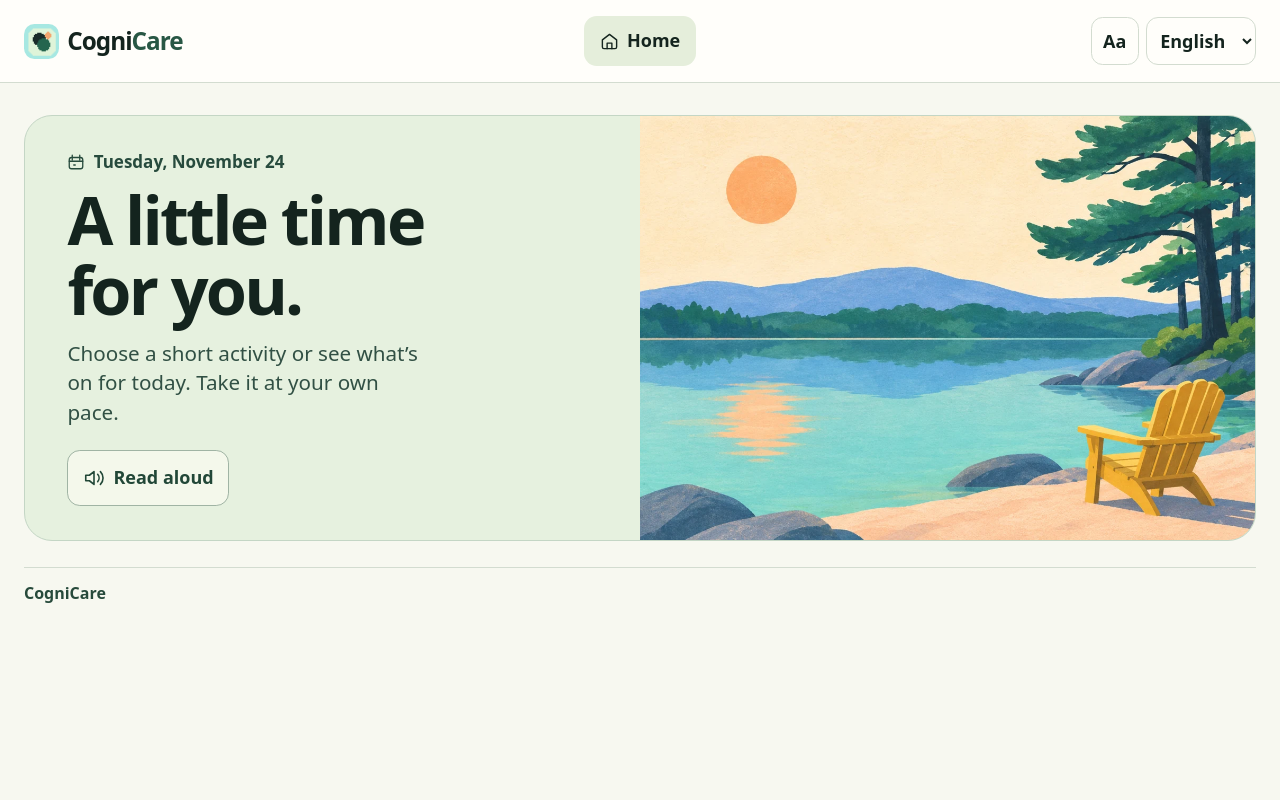
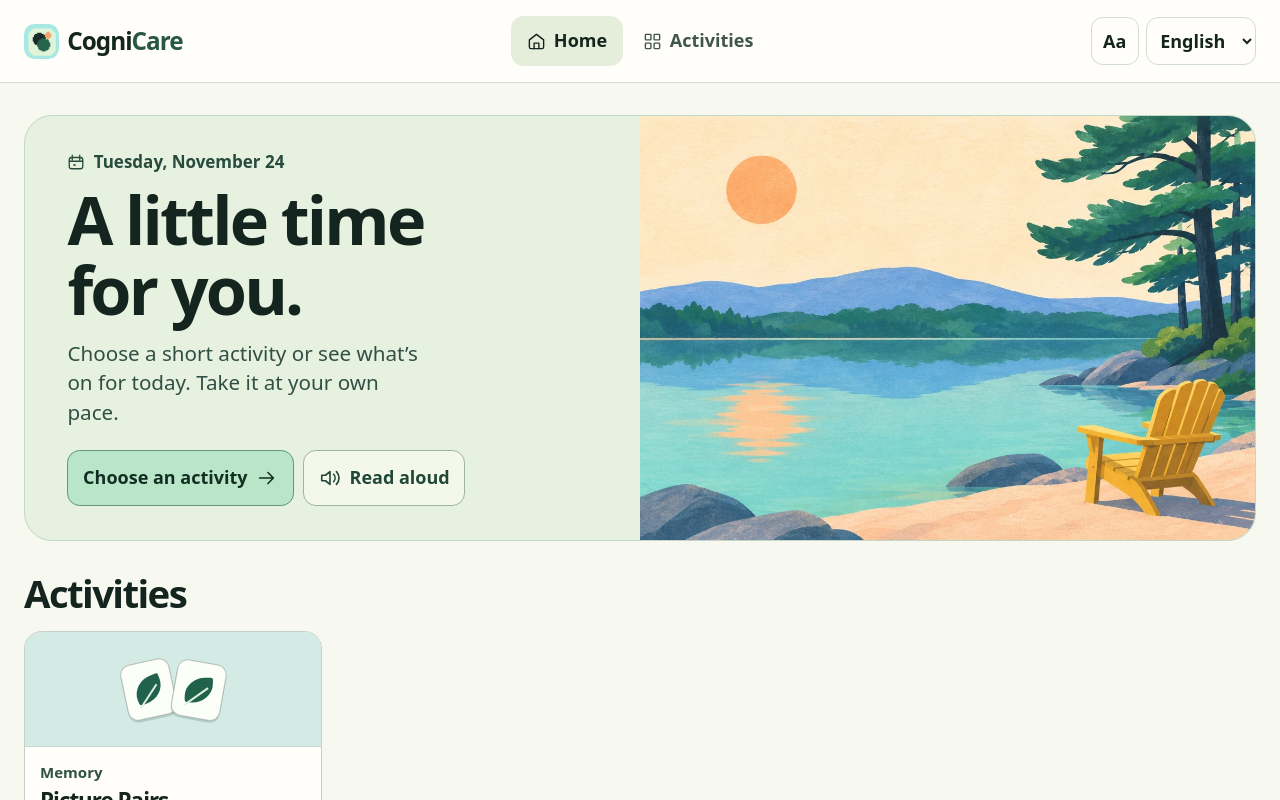
Before and after one commit to OzPol/CogniCare, a Next.js app: page / in a window 1280 px wide. Shown: the top 800 px of the page. Built offline with nearby package versions, Linux system fonts and the light colour scheme; a web font is replaced by a local one.

Commit message:
Add Picture Pairs
Refs #4

```diff
--- a/src/ui/app.tsx
+++ b/src/ui/app.tsx
@@ -1,26 +1,47 @@
 "use client";
 
 import { useEffect, useRef, useState } from "react";
-import { type Locale } from "@/shared/domain";
-import { copy } from "./copy";
+import { type Game, type Level, type Locale, type Round } from "@/shared/domain";
+import { copy, gameCopy } from "./copy";
+import { ActivityArt, Exercise, type Score } from "./games";
 import { Icon } from "./icons";
 
-type View = "home";
+type View = "home" | "activities" | "game" | "complete";
 type MainView = Extract<View, "home" | "activities" | "today" | "care">;
 const navigation: { view: MainView; icon: string }[] = [
   { view: "home", icon: "home" },
+  { view: "activities", icon: "games" },
 ];
 const voices = { en: "en-US", es: "es-US" };
+
+function ActivityList({ locale, items, choose }: { locale: Locale; items: readonly Game[]; choose: (game: Game) => void }) {
+  return <div className="activity-grid">{items.map((game) => {
+    const detail = gameCopy[locale][game];
+    return <button key={game} className="activity-card" onClick={() => choose(game)}>
+      <ActivityArt game={game} />
+      <span className="activity-body">
+        <span className="domain">{detail.domain}</span>
+        <strong>{detail.title}</strong>
+        <span className="card-description">{detail.description}</span>
+        <span className="card-action" aria-hidden="true">{copy[locale].playNow}<Icon name="arrow" size={20} /></span>
+      </span>
+    </button>;
+  })}</div>;
+}
 
 export function App({ preview }: { preview: boolean }) {
   const [locale, setLocale] = useState<Locale>("en");
   const t = copy[locale];
   const [larger, setLarger] = useState(false);
   const [view, setView] = useState<View>("home");
+  const [game, setGame] = useState<Game>("MATCH");
+  const [roundNo, setRoundNo] = useState(0);
+  const items: readonly Game[] = ["MATCH"];
   const [online, setOnline] = useState(true);
   const [notice, setNotice] = useState<keyof typeof copy.en | null>(null);
   const [speaking, setSpeaking] = useState(false);
   const [date, setDate] = useState<Date | null>(null);
+  const [completed, setCompleted] = useState<{ round: Round } | null>(null);
   const main = useRef<HTMLElement>(null);
   const initialized = useRef(false);
 
@@ -31,6 +52,13 @@ export function App({ preview }: { preview: boolean }) {
     setView(destination);
     window.scrollTo(0, 0);
     requestAnimationFrame(() => main.current?.querySelector<HTMLElement>("h1")?.focus({ preventScroll: true }));
+  }
+
+  function choose(game: Game) {
+    setGame(game);
+    setRoundNo((value) => value + 1);
+    setCompleted(null);
+    navigate("game");
   }
 
   useEffect(() => {
@@ -83,10 +111,20 @@ export function App({ preview }: { preview: boolean }) {
     synthesis.speak(utterance);
   }
 
+  function complete(score: Score, difficulty: Level) {
+    const round: Round = { ...score, difficulty, game, playedAt: new Date().toISOString() };
+    setCompleted({ round });
+    navigate("complete");
+  }
+
   const today = date && new Intl.DateTimeFormat(locale, { weekday: "long", month: "long", day: "numeric" }).format(date);
-  const activeNav = view;
+  const activeNav = view === "game" || view === "complete" ? "activities" : view;
+  const gameName = gameCopy[locale][game].title;
 
-  const speechText = t.pageTitle + " " + t.welcome;
+  const speechText = view === "home" ? t.pageTitle + " " + t.welcome :
+    view === "activities" ? t.activities + ". " + items.map((item) => gameCopy[locale][item].title).join(". ") :
+    view === "game" ? gameCopy[locale][game].instructions :
+    t.wellDone + " " + t.giveTime;
 
   return (
     <>
@@ -129,6 +167,7 @@ export function App({ preview }: { preview: boolean }) {
               <h1 id="hero-title" tabIndex={-1}>{t.pageTitle}</h1>
               <p>{t.welcome}</p>
               <div className="hero-actions">
+                <button className="button primary" onClick={() => navigate("activities")}>{t.play}<Icon name="arrow" /></button>
                 <button className="button voice" onClick={() => speak(speechText)}><Icon name="audio" />{speaking ? t.stop : t.read}</button>
               </div>
             </div>
@@ -139,7 +178,29 @@ export function App({ preview }: { preview: boolean }) {
               </picture>
             </div>
           </section>
+          <section className="home-activities" aria-labelledby="home-activities">
+            <div className="section-heading">
+              <h2 id="home-activities">{t.activities}</h2>
+            </div>
+            <ActivityList locale={locale} items={items} choose={choose} />
+          </section>
         </>}
+        {view === "activities" && <section className="workbench activities-view">
+          <div className="screen-top"><div><h1 tabIndex={-1}>{t.activities}</h1><p className="view-intro">{t.welcome}</p></div>
+            <button className="button voice" onClick={() => speak(speechText)}><Icon name="audio" />{speaking ? t.stop : t.read}</button></div>
+          <ActivityList locale={locale} items={items} choose={choose} />
+        </section>}
+        {view === "game" && <Exercise key={roundNo} game={game} locale={locale} read={speak} finish={complete} back={() => navigate("activities")}
+          startingLevel={1} />}
+        {view === "complete" && completed && <section className="workbench completion">
+          <ActivityArt game={game} />
+          <h1 tabIndex={-1}>{t.wellDone}</h1>
+          <p className="view-intro">{t.giveTime}</p>
+          <p><strong>{gameName}</strong> · {t.roundScore} {completed.round.correct} / {completed.round.attempts}</p>
+          <div className="actions"><button className="button primary" onClick={() => choose(game)}>{t.again}</button>
+            <button className="button quiet" onClick={() => navigate("activities")}>{t.viewActivities}</button>
+            <button className="button quiet" onClick={() => navigate("home")}>{t.stopHere}</button></div>
+        </section>}
         <footer className="footer">
           <span className="footer-brand">CogniCare</span>
           {preview && <span>{t.preview}</span>}
--- /dev/null
+++ b/src/ui/games.tsx
@@ -0,0 +1,150 @@
+"use client";
+
+import { useEffect, useRef, useState } from "react";
+import type { Game, Level, Locale } from "@/shared/domain";
+import { copy, gameCopy } from "./copy";
+
+const symbols = ["leaf", "cup", "moon", "sun", "kite", "acorn", "bell", "star"] as const;
+type Symbol = typeof symbols[number];
+const names: Record<Locale, Record<Symbol, string>> = {
+  en: { leaf: "Leaf", cup: "Cup", moon: "Moon", sun: "Sun", kite: "Kite", acorn: "Acorn", bell: "Bell", star: "Star" },
+  es: { leaf: "Hoja", cup: "Taza", moon: "Luna", sun: "Sol", kite: "Cometa", acorn: "Bellota", bell: "Campana", star: "Estrella" },
+};
+
+export function Mark({ symbol }: { symbol: Symbol }) {
+  return <span className={"mark mark-" + symbol} aria-hidden="true" />;
+}
+
+const artwork: Record<Game, Symbol[]> = {
+  MATCH: ["leaf", "leaf"], FOCUS: ["sun", "moon", "sun"], ROUTINE: ["cup", "leaf"], PATTERN: ["kite", "acorn", "kite"],
+};
+export function ActivityArt({ game }: { game: Game }) {
+  return (
+    <span className={"activity-art art-" + game.toLowerCase()} aria-hidden="true">
+      {artwork[game].map((symbol, index) => <span className="art-tile" key={index}><Mark symbol={symbol} /></span>)}
+      {game === "PATTERN" && <span className="art-missing">?</span>}
+      {game === "ROUTINE" && <span className="art-line" />}
+    </span>
+  );
+}
+
+function shuffle<T>(items: readonly T[]) {
+  const next = [...items];
+  for (let index = next.length - 1; index > 0; index--) {
+    const other = Math.floor(Math.random() * (index + 1));
+    [next[index], next[other]] = [next[other], next[index]];
+  }
+  return next;
+}
+
+export type Score = { correct: number; attempts: number };
+type PlayProps = { level: Level; locale: Locale; finish: (score: Score) => void };
+
+function Memory({ level, locale, finish }: PlayProps) {
+  const t = copy[locale];
+  const pairs = 2 + level;
+  const [deck] = useState(() => shuffle(shuffle(symbols).slice(0, pairs).flatMap((symbol) => [symbol, symbol])));
+  const [open, setOpen] = useState<number[]>([]);
+  const [matched, setMatched] = useState<Symbol[]>([]);
+  const [attempts, setAttempts] = useState(0);
+  const [preview, setPreview] = useState(false);
+  const [note, setNote] = useState("");
+  const held = useRef<HTMLButtonElement | null>(null);
+  const buttons = useRef<(HTMLButtonElement | null)[]>([]);
+
+  function flip(index: number) {
+    if (preview || open.length >= 2 || open.includes(index) || matched.includes(deck[index])) return;
+    if (open.length === 0) {
+      setOpen([index]);
+      setNote("");
+      return;
+    }
+    const total = attempts + 1;
+    setAttempts(total);
+    if (deck[open[0]] === deck[index]) {
+      const found = [...matched, deck[index]];
+      setMatched(found);
+      setOpen([]);
+      setNote(t.pair);
+      if (found.length === pairs || total === 120) finish({ correct: found.length, attempts: total });
+    } else if (total === 120) {
+      finish({ correct: matched.length, attempts: total });
+    } else {
+      setOpen([open[0], index]);
+      setNote(t.anotherPair);
+      requestAnimationFrame(() => held.current?.focus());
+    }
+  }
+
+  return (
+    <>
+      <div className="game-tools">
+        <p className="counter">{matched.length} / {pairs} {locale === "en" ? "pairs" : "pares"}</p>
+        <button className="button quiet" disabled={open.length > 0} onClick={() => setPreview(!preview)}>{preview ? t.hide : t.hint}</button>
+      </div>
+      <div className="memory-board">
+        {deck.map((symbol, index) => {
+          const found = matched.includes(symbol);
+          const visible = preview || found || open.includes(index);
+          return (
+            <button
+              key={index}
+              ref={(node) => { buttons.current[index] = node; }}
+              className={"memory-card" + (visible ? " face-up" : "") + (found ? " matched" : "")}
+              aria-label={t.card + " " + (index + 1) + ", " + (visible ? names[locale][symbol] : t.hidden)}
+              aria-disabled={found || preview || open.includes(index) || open.length >= 2}
+              onClick={() => flip(index)}
+            >
+              {visible ? <><Mark symbol={symbol} /><span>{names[locale][symbol]}</span></> : <span aria-hidden="true" className="card-back">?</span>}
+            </button>
+          );
+        })}
+      </div>
+      <div className="feedback">
+        <p role="status">{note}</p>
+        {open.length === 2 && <button ref={held} className="button primary" onClick={() => {
+          const index = open[0];
+          setOpen([]);
+          setNote("");
+          requestAnimationFrame(() => buttons.current[index]?.focus());
+        }}>{t.turnBack}</button>}
+      </div>
+    </>
+  );
+}
+
+export function Exercise({
+  game, locale, startingLevel, finish, back, read,
+}: { game: Game; locale: Locale; startingLevel: Level; finish: (score: Score, level: Level) => void;
+  back: () => void; read: (text: string) => void }) {
+  const t = copy[locale];
+  const text = gameCopy[locale][game];
+  const [level, setLevel] = useState(startingLevel);
+  const [started, setStarted] = useState(false);
+  const title = useRef<HTMLHeadingElement>(null);
+
+  useEffect(() => { if (started) title.current?.focus(); }, [started]);
+
+  return (
+    <section className="workbench" aria-labelledby="exercise-title">
+      <button className="button quiet back-button" onClick={back}><span aria-hidden="true">←</span> {t.back}</button>
+      <h1 id="exercise-title" ref={title} tabIndex={-1}>{text.title}</h1>
+      <p className="view-intro">{text.instructions}</p>
+      {!started ? (
+        <div className="exercise-setup">
+          <ActivityArt game={game} />
+          <div className="setup-controls">
+            <label htmlFor="game-level">{t.chooseLevel}</label>
+            <select id="game-level" value={level} onChange={(event) => setLevel(Number(event.target.value) as Level)}>
+              {[1, 2, 3, 4].map((n) => <option key={n} value={n}>{n === 1 ? "1 · " + t.easier : String(n)}</option>)}
+            </select>
+            <button className="button primary" onClick={() => setStarted(true)}>{t.ready}<span aria-hidden="true"> →</span></button>
+            <button className="button quiet" onClick={() => read(text.instructions)}>{t.read}</button>
+          </div>
+        </div>
+      ) : (
+        <Memory level={level} locale={locale} finish={(score) => finish(score, level)} />
+      )}
+    </section>
+  );
+}
```
